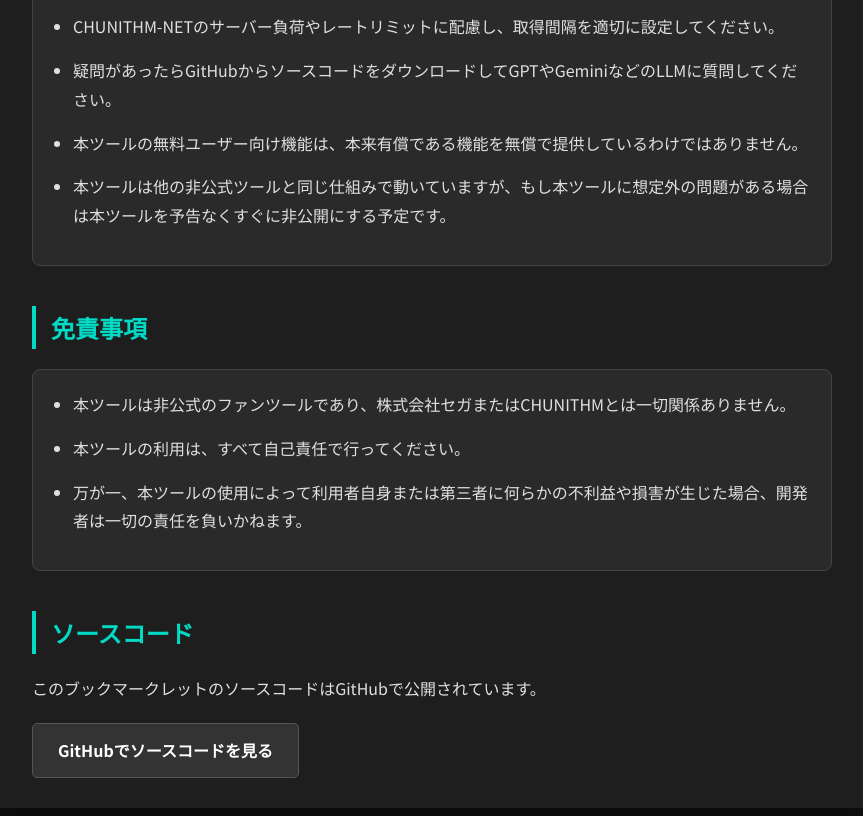
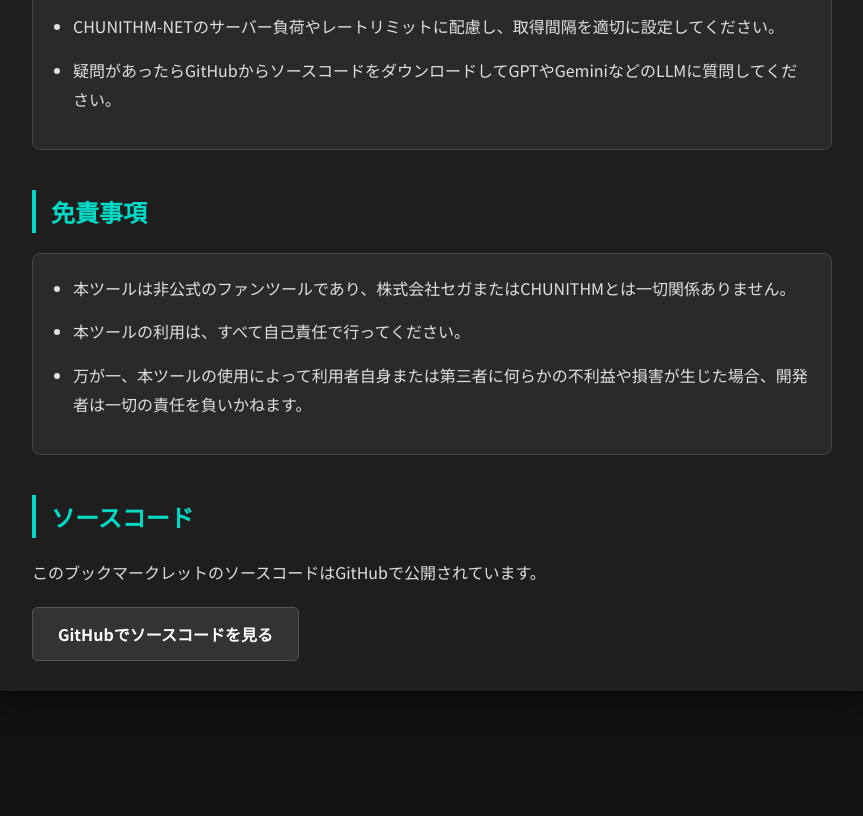
Before and after one commit to taka-4602/chunithm-best-generator, a plain HTML site: page index.html in a window 1280 px wide. Shown: the part 1543-2359 px from the top of the page, without its empty margins (208-1071 px from the left). After the commit the page ends 2254 px from the top, so only its background shows below. Drawn offline with Linux system fonts and the light colour scheme.

Commit message:
Add files via upload

```diff
--- a/index.html
+++ b/index.html
@@ -92,8 +92,6 @@
                 </li>
                 <li>CHUNITHM-NETのサーバー負荷やレートリミットに配慮し、取得間隔を適切に設定してください。</li>
                 <li>疑問があったらGitHubからソースコードをダウンロードしてGPTやGeminiなどのLLMに質問してください。</li>
-                <li>本ツールの無料ユーザー向け機能は、本来有償である機能を無償で提供しているわけではありません。</li>
-                <li>本ツールは他の非公式ツールと同じ仕組みで動いていますが、もし本ツールに想定外の問題がある場合は本ツールを予告なくすぐに非公開にする予定です。</li>
             </ul>
 
         </section> <section id="disclaimer">
```
